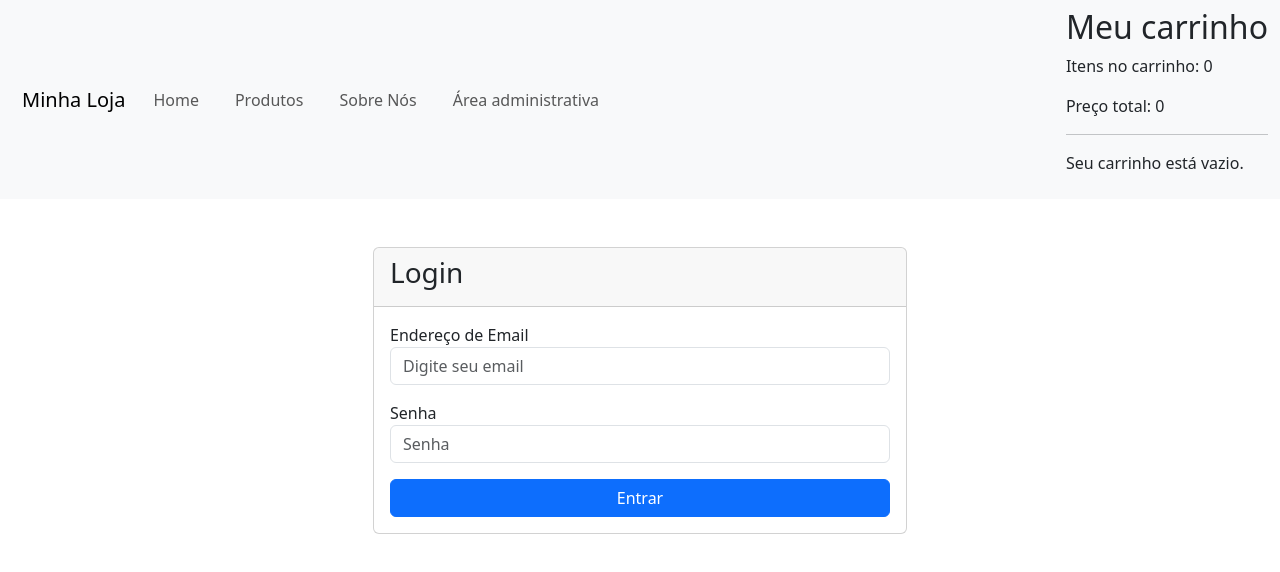
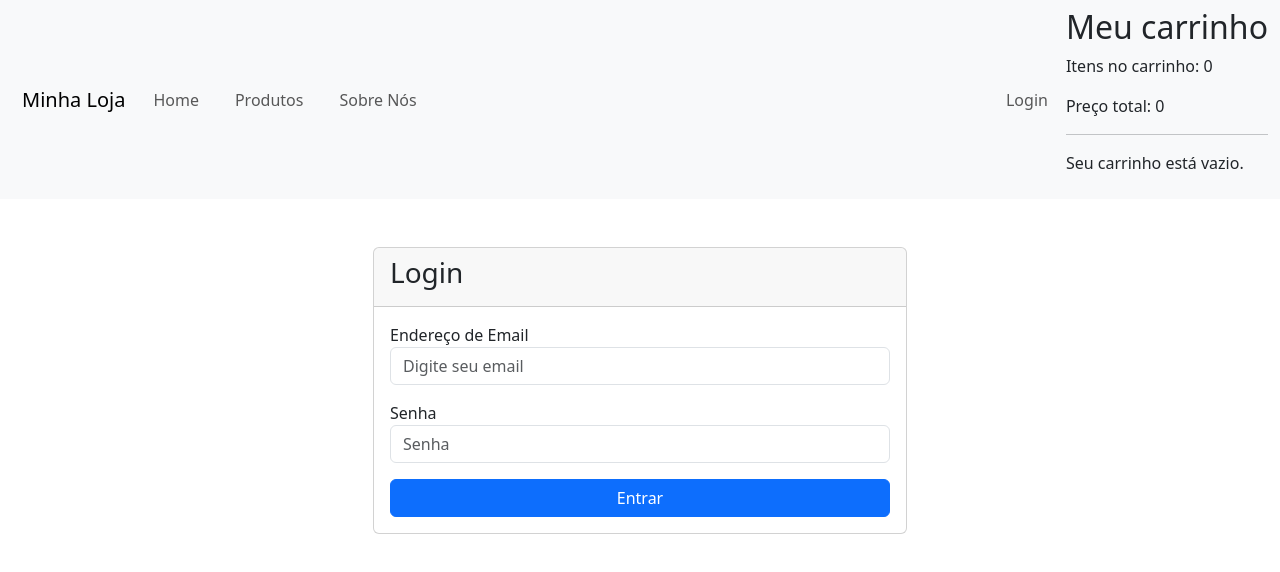
Before and after one commit to roofranklin/gabarito-1391, an Angular app: page /login in a window 1280 px wide. Shown: the top 572 px of the page. Built offline with nearby package versions, Linux system fonts and the light colour scheme.

Commit message:
exercicios aula 05 finalizado

```diff
--- a/package.json
+++ b/package.json
@@ -20,6 +20,7 @@
     "@ng-bootstrap/ng-bootstrap": "^18.0.0",
     "@popperjs/core": "^2.11.8",
     "bootstrap": "^5.3.3",
+    "jwt-decode": "^4.0.0",
     "rxjs": "~7.8.0",
     "tslib": "^2.3.0",
     "zone.js": "~0.15.0"
--- a/src/app/app.component.html
+++ b/src/app/app.component.html
@@ -5,7 +5,7 @@
       <span class="navbar-toggler-icon"></span>
     </button>
     <div class="collapse navbar-collapse" id="navbarNav">
-      <ul class="navbar-nav">
+      <ul class="navbar-nav me-auto mb-2 mb-lg-0">
         <li class="nav-item">
           <a class="nav-link" routerLink="/">Home</a>
         </li>
@@ -15,8 +15,16 @@
         <li class="nav-item">
           <a class="nav-link" routerLink="/about">Sobre Nós</a>
         </li>
-        <li class="nav-item">
-          <a class="nav-link" routerLink="/admin">Área administrativa</a>
+        <li class="nav-item" *ngIf="authService.isLoggedIn()">
+          <a class="nav-link" routerLink="/admin">Admin</a>
+        </li>
+      </ul>
+      <ul class="navbar-nav">
+        <li class="nav-item" *ngIf="!authService.isLoggedIn()">
+          <a class="nav-link" routerLink="/login">Login</a>
+        </li>
+        <li class="nav-item" *ngIf="authService.isLoggedIn()">
+          <button class="btn btn-link nav-link" (click)="logout()">Logout</button>
         </li>
       </ul>
     </div>
--- a/src/app/app.component.ts
+++ b/src/app/app.component.ts
@@ -1,14 +1,23 @@
 import { Component } from '@angular/core';
-import { RouterModule } from '@angular/router';
+import { Router, RouterModule } from '@angular/router';
 import { ShoppingCartComponent } from './components/shopping-cart/shopping-cart.component';
+import { AuthService } from './services/auth.service';
+import { CommonModule } from '@angular/common';
 
 @Component({
   selector: 'app-root',
   templateUrl: './app.component.html',
   styleUrl: './app.component.scss',
   standalone: true,
-  imports: [RouterModule, ShoppingCartComponent]
+  imports: [RouterModule, ShoppingCartComponent, CommonModule]
 })
 export class AppComponent {
   title = 'minha-loja';
+
+  constructor(public authService: AuthService, private router: Router) {}
+
+  logout(): void {
+    this.authService.logout();
+    this.router.navigate(['/']);
+  }
 }
--- a/src/app/app.module.ts
+++ b/src/app/app.module.ts
@@ -3,10 +3,8 @@ import { BrowserModule } from '@angular/platform-browser';
 import { FormsModule, ReactiveFormsModule } from '@angular/forms';
 import { RouterModule } from '@angular/router';
 import { HttpClientModule } from '@angular/common/http';
-import { AppComponent } from './app.component';
 import { ShoppingCartComponent } from './components/shopping-cart/shopping-cart.component';
 
-import { AppRoutingModule } from './app-routing.module';
 import { AdminComponent } from './pages/admin/admin.component';
 import { HomeComponent } from './pages/home/home.component';
 import { NotFoundComponent } from './pages/not-found/not-found.component';
@@ -29,7 +27,6 @@ import { LoginComponent } from './pages/login/login.component';
   ],
   imports: [
     BrowserModule,
-    AppRoutingModule,
     FormsModule,
     ReactiveFormsModule,
     RouterModule,
--- /dev/null
+++ b/src/app/guards/admin.guard.ts
@@ -0,0 +1,31 @@
+import { inject } from '@angular/core';
+import { CanActivateFn, Router } from '@angular/router';
+import { AuthService } from '../services/auth.service';
+import { jwtDecode } from 'jwt-decode';
+
+interface JwtPayload {
+  user: string;
+  // Adicione outras propriedades do payload do token, se houver
+}
+
+export const adminGuard: CanActivateFn = (route, state) => {
+  const authService = inject(AuthService);
+  const router = inject(Router);
+
+  if (authService.isLoggedIn()) {
+    const token = authService.getToken();
+    if (token) {
+      try {
+        const decodedToken = jwtDecode<JwtPayload>(token);
+        if (decodedToken.user === 'johnd') {
+          return true;
+        }
+      } catch (error) {
+        console.error('Erro ao decodificar o token:', error);
+      }
+    }
+  }
+
+  router.navigate(['/login']);
+  return false;
+};
--- a/src/main.ts
+++ b/src/main.ts
@@ -4,7 +4,7 @@ import { bootstrapApplication } from '@angular/platform-browser';
 import { provideRouter, Routes } from '@angular/router';
 import { provideHttpClient, withInterceptors } from '@angular/common/http';
 import { authInterceptor } from './app/interceptors/auth.interceptor';
-import { authGuard } from './app/guards/auth.guard';
+import { adminGuard } from './app/guards/admin.guard';
 import { importProvidersFrom } from '@angular/core';
 import { AppModule } from './app/app.module';
 
@@ -32,7 +32,7 @@ const routes: Routes = [
   {
     path: 'admin',
     component: AdminComponent,
-    canActivate: [authGuard],
+    canActivate: [adminGuard],
     children: [
       { path: 'dashboard', component: DashboardComponent },
       { path: 'manage-products', component: ManageProductsComponent },
```
Also changed, not shown: 1 other file (tests, documents, lock files or other folders).
